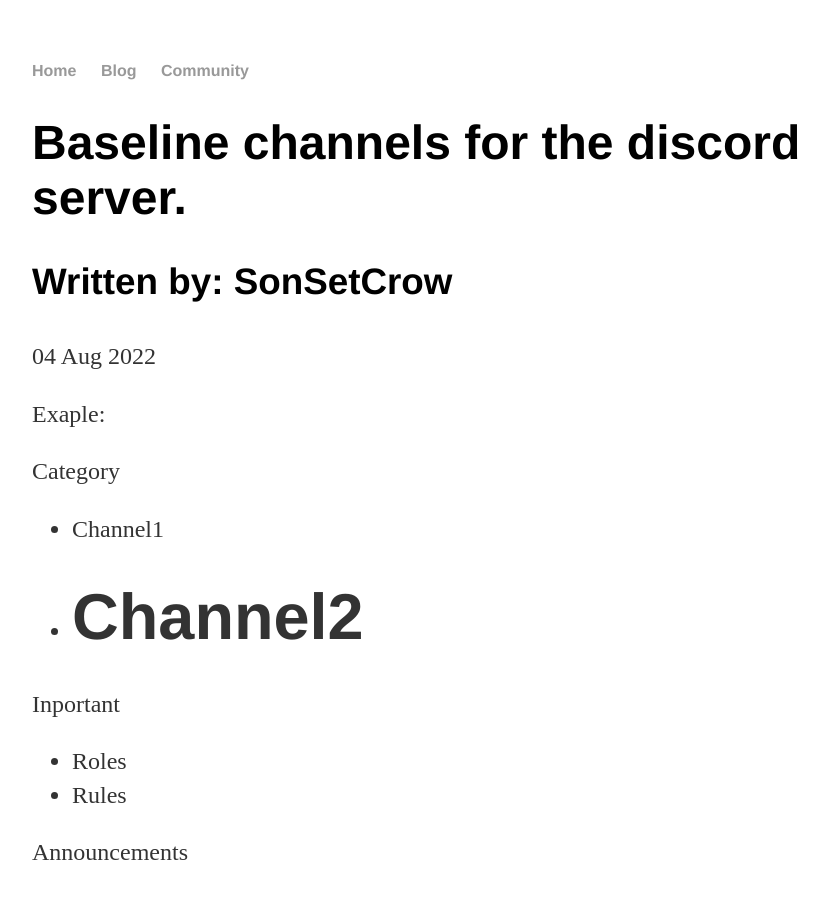
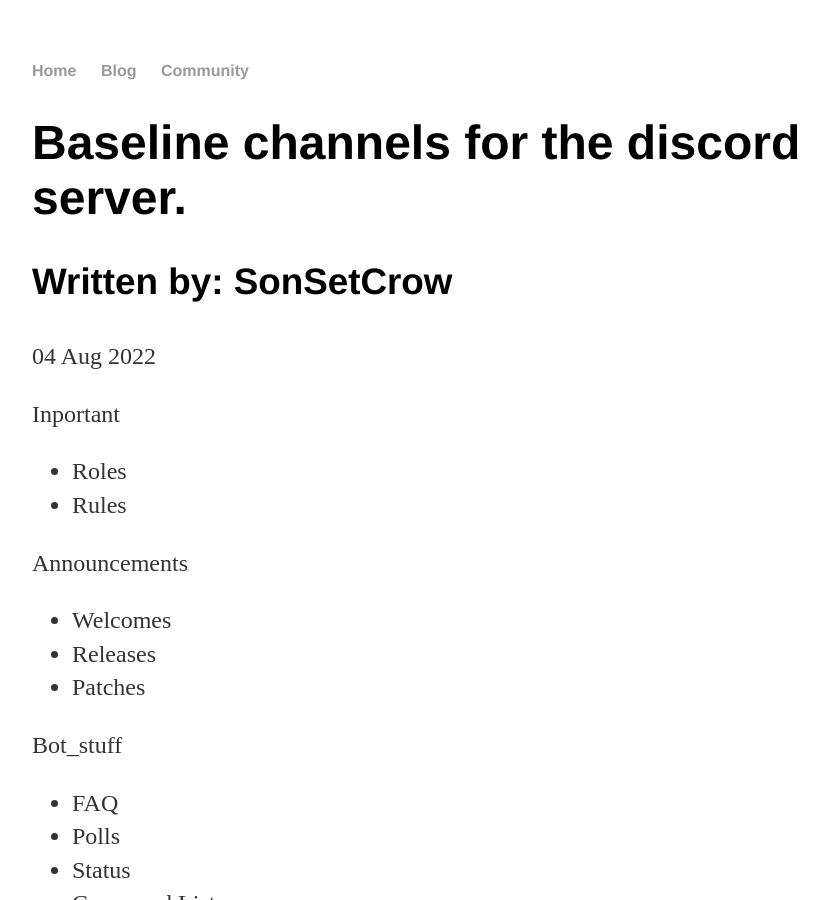
Before and after one commit to DamonTheBot/damonthebot.github.io, a Jekyll site: the page built from _news/2022-08-05-discord-server-schema.md, in a window 1280 px wide and 900 px high. Shown: the whole window, without its empty margins (160-988 px from the left). Built offline with Jekyll 4.4.1, drawn with Linux system fonts in a browser that asks for light colours.

Commit message:
Updated article

```diff
--- a/_news/2022-08-05-discord-server-schema.md
+++ b/_news/2022-08-05-discord-server-schema.md
@@ -3,13 +3,6 @@
 title: "Baseline channels for the discord server."
 date: 2022-08-04
 ---
-
-Exaple:
-
-Category
- * Channel1
- * Channel2
-------
 
 Inportant
  * Roles
```
